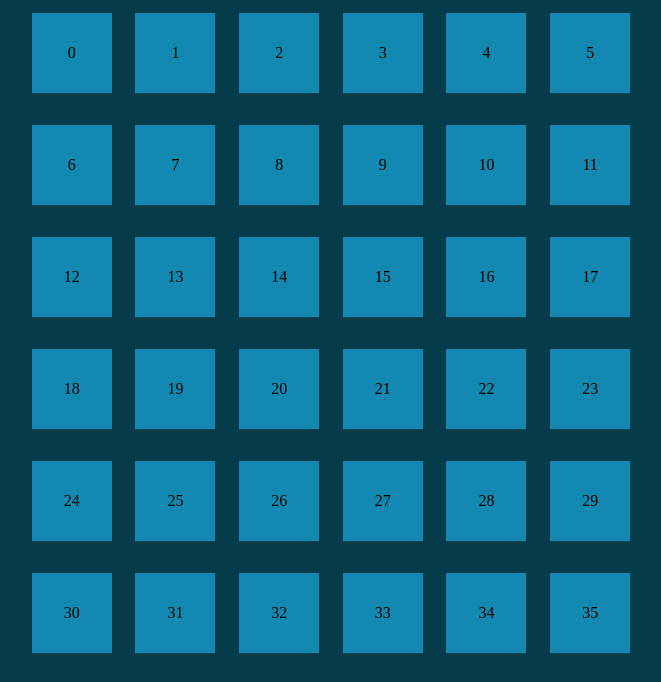
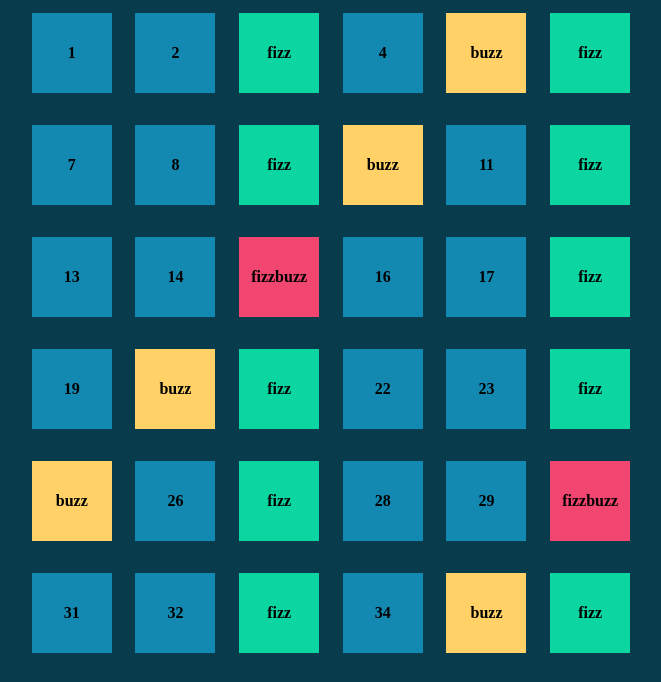
Before and after one commit to vittorioaquilino/js-fizzbuzzdom, a plain HTML site: page index.html in a window 1280 px wide. Shown: the part 90-772 px from the top of the page, without its empty margins (301-962 px from the left). Drawn offline with Linux system fonts and the light colour scheme.

Commit message:
script completed

```diff
--- a/css/style.css
+++ b/css/style.css
@@ -6,6 +6,7 @@
 
 body {
     background-color: #083B4C;
+    font-weight: bold;
 }
 
 .container {
@@ -38,3 +39,15 @@ body {
     text-align: center;
     margin-top: 2rem;
 }
+
+.fizz {
+    background-color: #0BD6A1;
+}
+
+.buzz {
+    background-color: #FFD166;
+}
+
+.fizzbuzz {
+    background-color: #F0466F;
+}
--- a/js/script.js
+++ b/js/script.js
@@ -1,24 +1,23 @@
 // stampare nella console i numeri
-for (let i = 0; i <=100; i++){
+for (let i = 1; i <=100; i++){
 
     // definire se è multiplo di 3, di 5 o entrambi
     let multiple;
 
     if (i % 15 === 0) {
-        multiple = "FizzBuzz";
+        multiple = "fizzbuzz";
     } else if (i % 3 === 0) {
-        multiple = "Fizz";
+        multiple = "fizz";
     } else if (i % 5 === 0) {
-        multiple = "Buzz";
+        multiple = "buzz";
+    } else {
+        multiple = i;
     }
 
-    // stampare
-    console.log(i, multiple);
+    console.log(multiple);
+
+    // stampare nell' html
+    const rowResult = document.querySelector('.row');
+
+    rowResult.innerHTML += `<div class="box ${multiple}">${multiple}</div> `
 }
-
-// stampo i numeri nella pagina
-const rowWrapper = document.querySelector('.row');
-
-for (let i = 0; i <= 100; i++) {
-    rowWrapper.innerHTML += `<div class="box">${i}</div> `
-}
```
